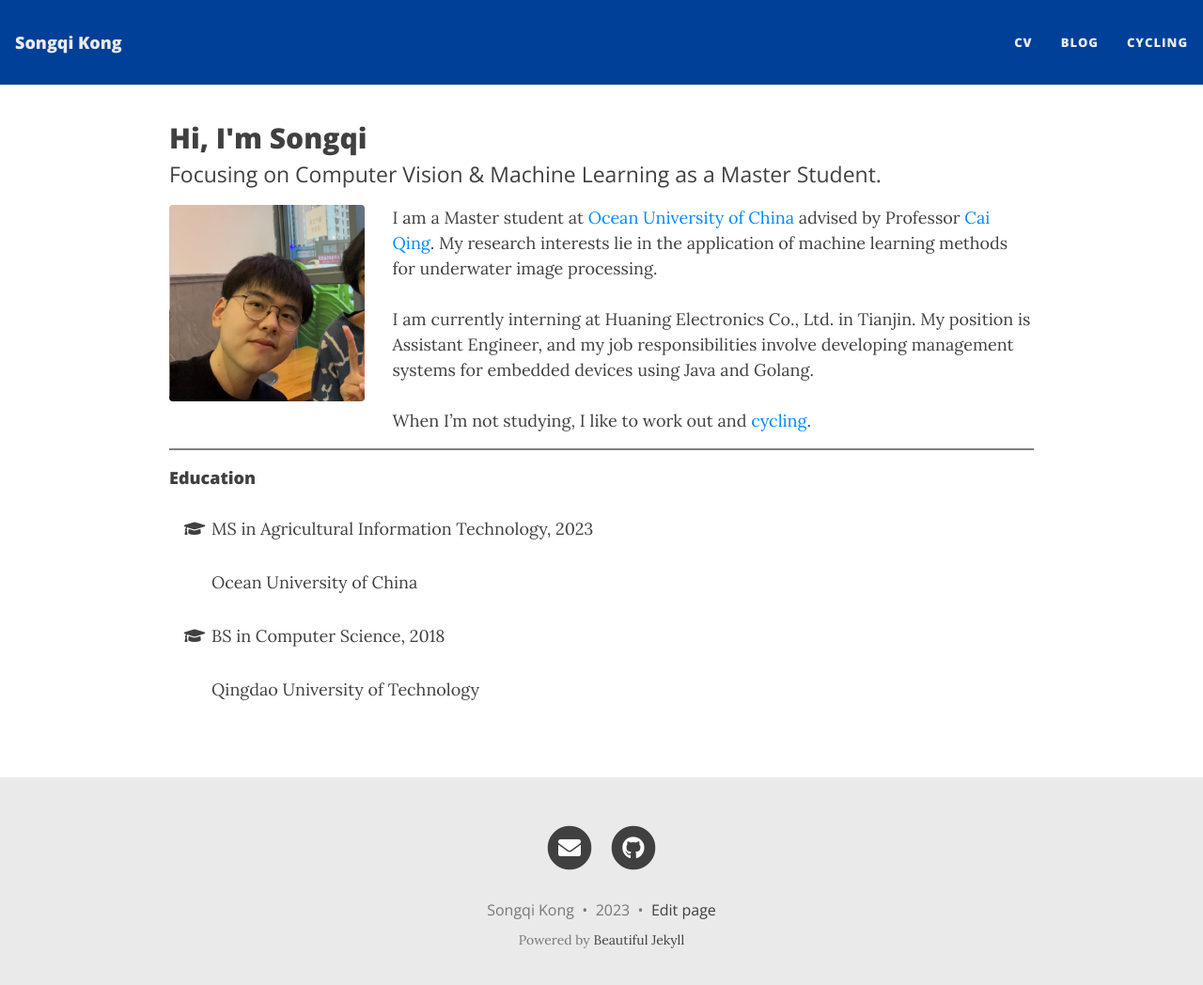
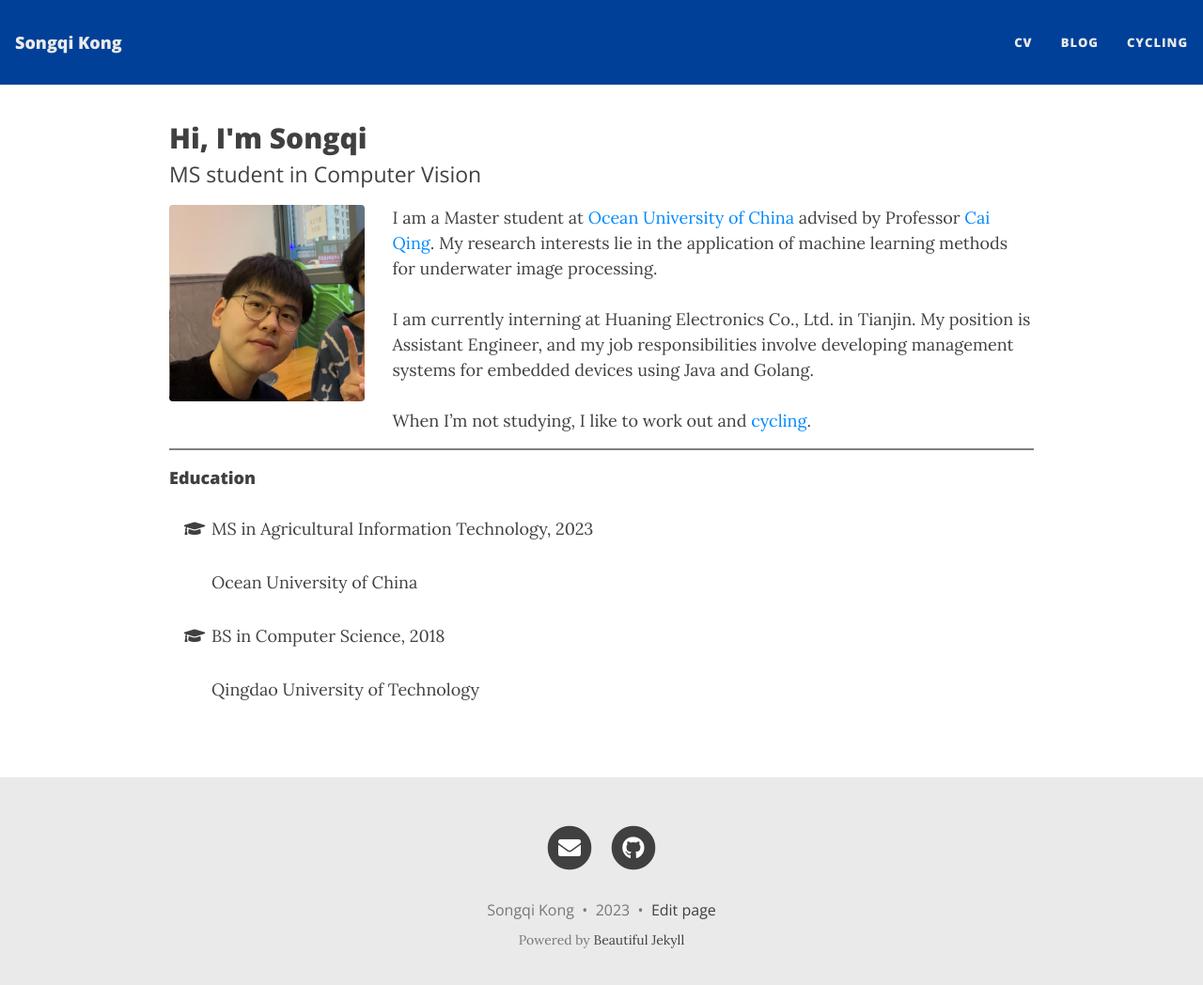
Before and after one commit to songqikong/songqikong.github.io, a Jekyll site: the page built from index.html, in a window 1280 px wide and 1061 px high. Shown: the top 1048 px of the window at 94% size. Built offline with Jekyll 4.4.1, drawn with Linux system fonts in a browser that asks for light colours; nearby versions of some CDN libraries; the list of posts is cut into pages by our own code.

Commit message:
Update index.html

```diff
--- a/index.html
+++ b/index.html
@@ -1,7 +1,7 @@
 ---
 layout: homepage
 title: Hi, I'm Songqi
-subtitle: Focusing on Computer Vision & Machine Learning as a Master Student.
+subtitle: MS student in Computer Vision
 use-site-title: true
 ---
 
```
